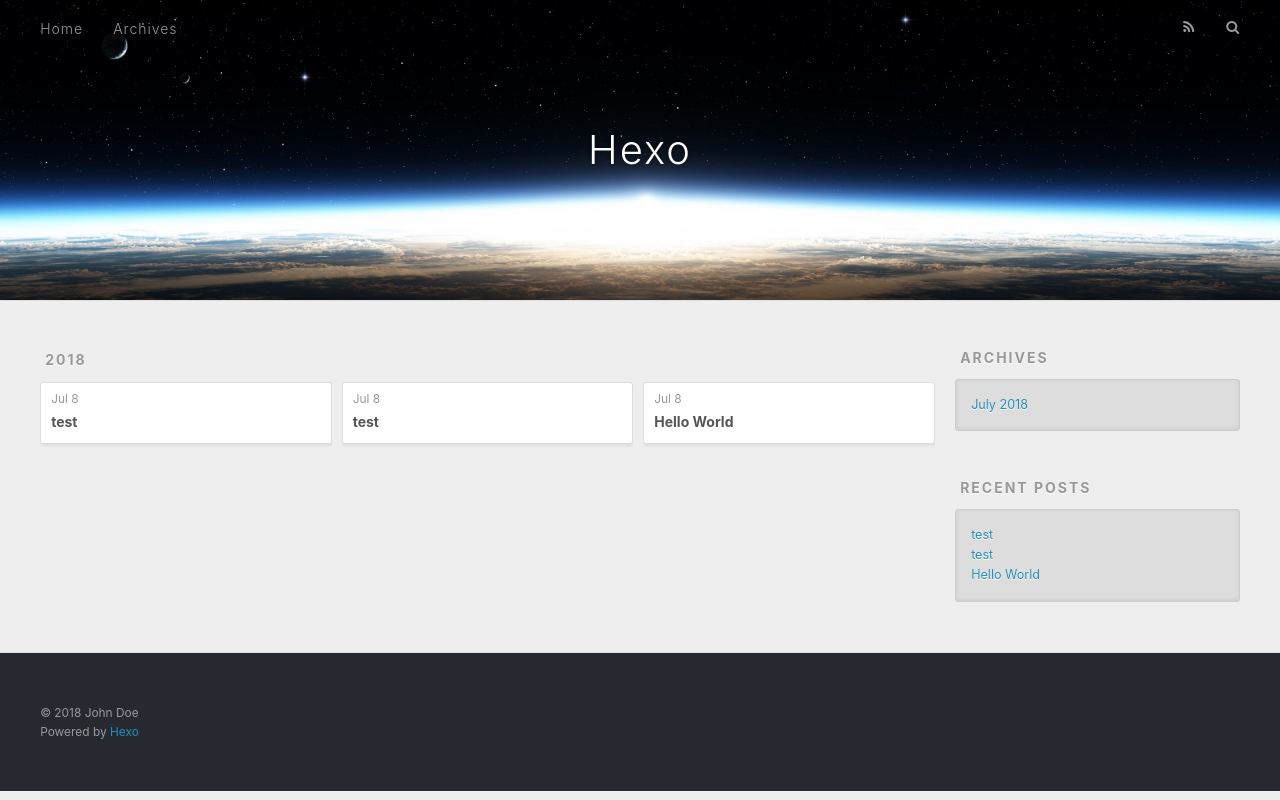
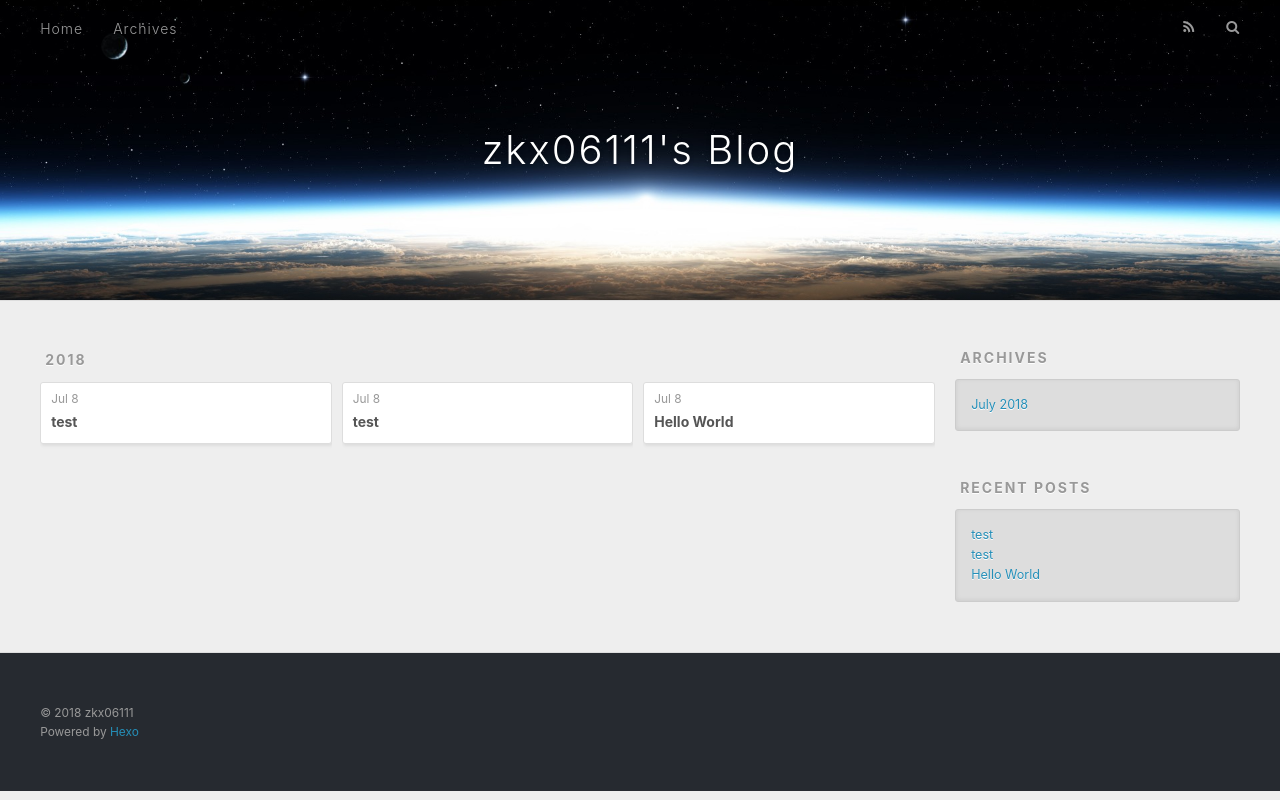
Before and after one commit to zkx06111/zkx06111.github.io, a plain HTML site: page archives/2018/07/index.html in a window 1280 px wide. Drawn offline with nearby package versions, Linux system fonts and the light colour scheme; some packages are replaced by stand-ins of ours.

Commit message:
Site updated: 2018-07-09 17:26:01

```diff
--- a/archives/2018/07/index.html
+++ b/archives/2018/07/index.html
@@ -5,17 +5,17 @@
 
 
 
-  <title>Archives: 2018/7 | Hexo</title>
+  <title>Archives: 2018/7 | zkx06111&#39;s Blog</title>
   <meta name="viewport" content="width=device-width, initial-scale=1, maximum-scale=1">
   <meta property="og:type" content="website">
-<meta property="og:title" content="Hexo">
+<meta property="og:title" content="zkx06111&#39;s Blog">
 <meta property="og:url" content="http://yoursite.com/archives/2018/07/index.html">
-<meta property="og:site_name" content="Hexo">
+<meta property="og:site_name" content="zkx06111&#39;s Blog">
 <meta property="og:locale" content="default">
 <meta name="twitter:card" content="summary">
-<meta name="twitter:title" content="Hexo">
+<meta name="twitter:title" content="zkx06111&#39;s Blog">
 
-    <link rel="alternate" href="/atom.xml" title="Hexo" type="application/atom+xml">
+    <link rel="alternate" href="/atom.xml" title="zkx06111&#39;s Blog" type="application/atom+xml">
 
 
     <link rel="icon" href="/favicon.png">
@@ -34,7 +34,7 @@
   <div id="header-outer" class="outer">
     <div id="header-title" class="inner">
       <h1 id="logo-wrap">
-        <a href="/" id="logo">Hexo</a>
+        <a href="/" id="logo">zkx06111&#39;s Blog</a>
       </h1>
 
     </div>
@@ -185,7 +185,7 @@
 
   <div class="outer">
     <div id="footer-info" class="inner">
-      &copy; 2018 John Doe<br>
+      &copy; 2018 zkx06111<br>
       Powered by <a href="http://hexo.io/" target="_blank">Hexo</a>
     </div>
   </div>
```
Also changed, not shown: 2018/07/08/hello-world/index.html (+5 -5 lines), 2018/07/08/test/index.html (+5 -5 lines), 2018/07/08/test1/index.html (+5 -5 lines), archives/2018/index.html (+7 -7 lines), archives/index.html (+7 -7 lines), index.html (+7 -7 lines).
